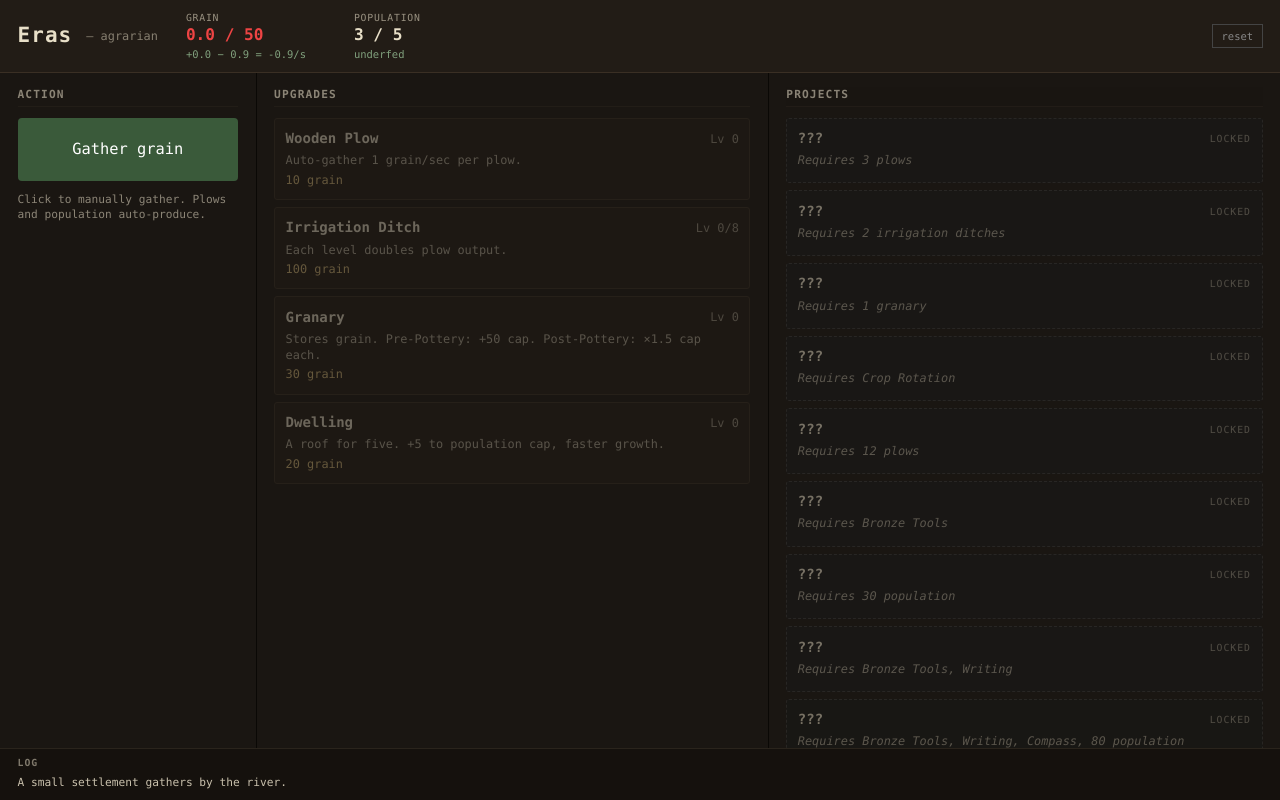
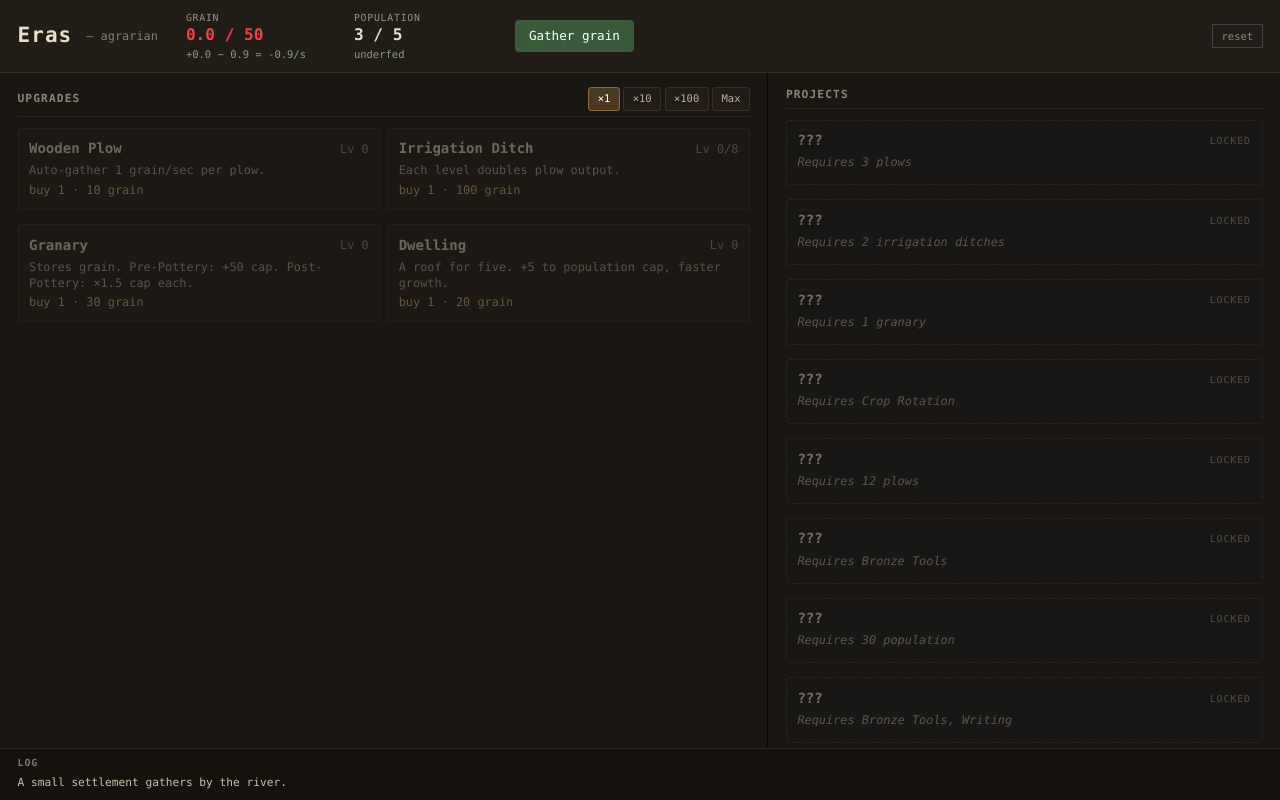
Before and after one commit to chrisklop/eras, a Svelte app: page / in a window 1280 px wide. Built offline with nearby package versions, Linux system fonts and the light colour scheme.

Commit message:
Bulk-buy x1/x10/x100/Max toggle; 2-col layout with card grid in panes

```diff
--- a/src/App.svelte
+++ b/src/App.svelte
@@ -1,8 +1,8 @@
 <script lang="ts">
   import { onMount, onDestroy } from 'svelte';
-  import { game, logEvent } from './game/game';
-  import { agrarianUpgrades, buyUpgrade, grainPerSec, grainConsumedPerSec, consumptionPerPop, grainCap, popCap, gatherGrain } from './game/eras/agrarian';
-  import { industrialUpgrades, buyIndustrialUpgrade, outputPerSec, grainDrainPerSec, outputCap } from './game/eras/industrial';
+  import { game, logEvent, buyMode, type BuyMode } from './game/game';
+  import { agrarianUpgrades, buyUpgrade, nextAgrarianBulkCost, grainPerSec, grainConsumedPerSec, consumptionPerPop, grainCap, popCap, gatherGrain } from './game/eras/agrarian';
+  import { industrialUpgrades, buyIndustrialUpgrade, nextBulkCost, outputPerSec, grainDrainPerSec, outputCap } from './game/eras/industrial';
   import { projects, projectAvailable, projectIncomplete, completeProject } from './game/projects';
   import { startLoop, stopLoop } from './game/tick';
   import { hydrate, resetGame } from './game/save';
@@ -36,6 +36,9 @@
   $: perPop = consumptionPerPop($game);
   $: visibleProjects = projects.filter(p => projectIncomplete(p, $game));
   $: completedCount = Object.keys($game.completedProjects ?? {}).length;
+
+  const buyModes: BuyMode[] = [1, 10, 100, 'max'];
+  function setMode(m: BuyMode) { buyMode.set(m); }
 
   function hardReset() {
     if (confirm('Wipe save and restart?')) {
@@ -77,64 +80,79 @@
         </div>
       {/if}
     </div>
+    <button class="big" on:click={gather}>Gather grain</button>
     <button class="reset" on:click={hardReset}>reset</button>
   </header>
 
   <main class="grid">
-    <section class="pane left">
-      <h2>Action</h2>
-      <button class="big" on:click={gather}>Gather grain</button>
-      <div class="hint">Click to manually gather. Plows and population auto-produce.</div>
-    </section>
+    <section class="pane upgrades-pane">
+      <div class="pane-head">
+        <h2>Upgrades</h2>
+        <div class="mode">
+          {#each buyModes as m}
+            <button class:active={$buyMode === m} on:click={() => setMode(m)}>{m === 'max' ? 'Max' : `×${m}`}</button>
+          {/each}
+        </div>
+      </div>
 
-    <section class="pane mid">
-      <h2>Upgrades</h2>
+      <div class="card-grid">
         {#each agrarianUpgrades as u}
           {@const lvl = $game.upgrades[u.id] ?? 0}
-        {@const cost = u.cost(lvl).grain}
           {@const maxed = u.max !== undefined && lvl >= u.max}
-        <button
-          class="upgrade"
-          disabled={maxed || grainAmt < cost}
-          on:click={() => buyUpgrade(u.id)}
-        >
+          {@const bulk = nextAgrarianBulkCost(u.id, $buyMode)}
+          {@const buyable = !maxed && bulk.n > 0 && grainAmt >= bulk.total}
+          <button class="upgrade" disabled={!buyable} on:click={() => buyUpgrade(u.id, $buyMode)}>
             <div class="row">
               <strong>{u.name}</strong>
               <span class="lvl">Lv {lvl}{u.max ? `/${u.max}` : ''}</span>
             </div>
             <div class="desc">{u.desc}</div>
-          <div class="cost">{maxed ? 'maxed' : `${fmt(cost)} grain`}</div>
+            <div class="cost">
+              {#if maxed}maxed
+              {:else if bulk.n === 0}—
+              {:else}
+                buy {bulk.n} · {fmt(bulk.total)} grain
+              {/if}
+            </div>
           </button>
         {/each}
+      </div>
 
-      {#if $game.era === 'industrial'}
+      {#if $game.era === 'industrial' || $game.era === 'information'}
+        <div class="pane-head">
           <h2 class="sub">Industry</h2>
+        </div>
+        <div class="card-grid">
           {#each industrialUpgrades as u}
             {@const lvl = $game.upgrades[u.id] ?? 0}
-          {@const c = u.cost(lvl)}
-          {@const grainCostOk = c.grain === undefined || grainAmt >= c.grain}
-          {@const outputCostOk = c.output === undefined || outputAmt >= c.output}
-          <button
-            class="upgrade"
-            disabled={!grainCostOk || !outputCostOk}
-            on:click={() => buyIndustrialUpgrade(u.id)}
-          >
+            {@const maxed = u.max !== undefined && lvl >= u.max}
+            {@const bulk = nextBulkCost(u.id, $buyMode)}
+            {@const have = bulk.res === 'grain' ? grainAmt : outputAmt}
+            {@const buyable = !maxed && bulk.n > 0 && have >= bulk.total}
+            <button class="upgrade" disabled={!buyable} on:click={() => buyIndustrialUpgrade(u.id, $buyMode)}>
               <div class="row">
                 <strong>{u.name}</strong>
-              <span class="lvl">Lv {lvl}</span>
+                <span class="lvl">Lv {lvl}{u.max ? `/${u.max}` : ''}</span>
               </div>
               <div class="desc">{u.desc}</div>
               <div class="cost">
-              {c.grain !== undefined ? `${fmt(c.grain)} grain` : ''}
-              {c.output !== undefined ? ` ${fmt(c.output)} output` : ''}
+                {#if maxed}maxed
+                {:else if bulk.n === 0}—
+                {:else}
+                  buy {bulk.n} · {fmt(bulk.total)} {bulk.res}
+                {/if}
               </div>
             </button>
           {/each}
+        </div>
       {/if}
     </section>
 
-    <section class="pane right">
-      <h2>Projects {completedCount > 0 ? `(${completedCount} complete)` : ''}</h2>
+    <section class="pane projects-pane">
+      <div class="pane-head">
+        <h2>Projects {completedCount > 0 ? `(${completedCount} done)` : ''}</h2>
+      </div>
+      <div class="card-grid">
       {#if visibleProjects.length === 0}
         <p class="empty">All projects complete. The world holds its breath.</p>
       {/if}
@@ -162,6 +180,7 @@
           </div>
         </button>
       {/each}
+      </div>
     </section>
   </main>
 
@@ -229,7 +248,7 @@
   .grid {
     grid-area: grid;
     display: grid;
-    grid-template-columns: minmax(220px, 1fr) minmax(280px, 2fr) minmax(280px, 2fr);
+    grid-template-columns: 3fr 2fr;
     gap: 1px;
     background: #0a0805;
     overflow: hidden;
@@ -246,25 +265,38 @@
     text-transform: uppercase;
     opacity: 0.55;
     letter-spacing: 0.1em;
+    margin: 0;
+  }
+  .pane-head {
+    display: flex;
+    align-items: center;
+    justify-content: space-between;
+    gap: 1rem;
     margin: 0 0 0.75rem;
-    position: sticky;
-    top: 0;
-    background: #1a1612;
-    padding-bottom: 0.25rem;
+    padding-bottom: 0.4rem;
     border-bottom: 1px solid #2a241c;
-    z-index: 1;
   }
   .pane h2.sub {
-    margin-top: 1.5rem;
-    border-top: 1px solid #2a241c;
-    padding-top: 0.75rem;
-    position: static;
+    margin-top: 1rem;
   }
-  .hint {
-    margin-top: 0.75rem;
-    font-size: 0.8rem;
-    opacity: 0.55;
-    line-height: 1.4;
+  .mode { display: flex; gap: 0.25rem; }
+  .mode button {
+    background: #221c16;
+    border: 1px solid #3a2f24;
+    color: #b8b09a;
+    padding: 0.25rem 0.6rem;
+    cursor: pointer;
+    font: inherit;
+    font-size: 0.75rem;
+    border-radius: 3px;
+  }
+  .mode button:hover { border-color: #6a5a3a; }
+  .mode button.active { background: #4a3a24; color: #fff; border-color: #8a6a3a; }
+
+  .card-grid {
+    display: grid;
+    grid-template-columns: repeat(auto-fill, minmax(240px, 1fr));
+    gap: 0.5rem;
   }
 
   /* Bottom log */
@@ -286,17 +318,17 @@
   .logbar ul { list-style: none; padding: 0; margin: 0; font-size: 0.8rem; }
   .logbar li { padding: 0.15rem 0; opacity: 0.85; }
 
-  /* Action button */
+  /* Action button (now in top bar) */
   .big {
-    width: 100%;
-    padding: 1.5rem 1rem;
     background: #3a5a3a;
     color: #fff;
     border: none;
     font: inherit;
-    font-size: 1.1rem;
+    font-size: 0.9rem;
     cursor: pointer;
     border-radius: 4px;
+    padding: 0.5rem 1rem;
+    margin-left: 0.5rem;
   }
   .big:hover { background: #4a6a4a; }
   .big:active { background: #2a4a2a; }
--- a/src/game/eras/agrarian.ts
+++ b/src/game/eras/agrarian.ts
@@ -132,17 +132,93 @@ export function grainPerSec(s: GameState = get(game)): number {
   return plowOutput + popOutput;
 }
 
-export function buyUpgrade(id: string) {
+/**
+ * Total cost to buy `count` levels of an upgrade starting at currentLvl,
+ * given a geometric cost function. Uses closed-form sum of a geometric series.
+ */
+export function bulkCost(
+  base: number,
+  growth: number,
+  currentLvl: number,
+  count: number,
+): number {
+  if (count <= 0) return 0;
+  // sum from k=0..count-1 of base * growth^(currentLvl+k)
+  //   = base * growth^currentLvl * (growth^count - 1) / (growth - 1)
+  if (growth === 1) return base * count;
+  const sum = base * Math.pow(growth, currentLvl) * (Math.pow(growth, count) - 1) / (growth - 1);
+  return Math.ceil(sum);
+}
+
+/**
+ * How many levels of an upgrade can be bought with `grain` available,
+ * given base/growth cost, starting at currentLvl. Closed-form inverse.
+ */
+export function affordableCount(
+  base: number,
+  growth: number,
+  currentLvl: number,
+  available: number,
+  maxLevel?: number,
+): number {
+  if (available <= 0) return 0;
+  // available >= base * growth^currentLvl * (growth^k - 1) / (growth - 1)
+  // (growth^k - 1) <= available * (growth - 1) / (base * growth^currentLvl)
+  // growth^k <= 1 + available * (growth - 1) / (base * growth^currentLvl)
+  const cap = 1 + (available * (growth - 1)) / (base * Math.pow(growth, currentLvl));
+  if (cap <= 1) return 0;
+  let k = Math.floor(Math.log(cap) / Math.log(growth));
+  // floor may be off by 1 due to float; verify and adjust.
+  while (bulkCost(base, growth, currentLvl, k + 1) <= available) k++;
+  while (k > 0 && bulkCost(base, growth, currentLvl, k) > available) k--;
+  if (maxLevel !== undefined) k = Math.min(k, maxLevel - currentLvl);
+  return Math.max(0, k);
+}
+
+export function nextAgrarianBulkCost(id: string, count: number | 'max'): { total: number; n: number } {
+  const s = get(game);
+  const curve = UPGRADE_CURVES[id];
+  if (!curve) return { total: 0, n: 0 };
+  const lvl = s.upgrades[id] ?? 0;
+  const def = agrarianUpgrades.find(u => u.id === id)!;
+  const grain = s.resources.grain ?? 0;
+  let n =
+    count === 'max'
+      ? affordableCount(curve.base, curve.growth, lvl, grain, def.max)
+      : Math.min(count, def.max !== undefined ? def.max - lvl : Infinity);
+  return { total: bulkCost(curve.base, curve.growth, lvl, n), n };
+}
+
+// Upgrade growth constants for bulk-buy lookups (mirror the table above).
+const UPGRADE_CURVES: Record<string, { base: number; growth: number; max?: number }> = {
+  plow:       { base: PLOW_BASE_COST,       growth: PLOW_COST_GROWTH },
+  irrigation: { base: IRRIGATION_BASE_COST, growth: IRRIGATION_COST_GROWTH, max: IRRIGATION_MAX },
+  granary:    { base: GRANARY_BASE_COST,    growth: GRANARY_COST_GROWTH },
+  dwelling:   { base: DWELLING_BASE_COST,   growth: DWELLING_COST_GROWTH },
+};
+
+export function buyUpgrade(id: string, count: number | 'max' = 1) {
   const s = get(game);
   const def = agrarianUpgrades.find(u => u.id === id);
-  if (!def) return;
+  const curve = UPGRADE_CURVES[id];
+  if (!def || !curve) return;
   const lvl = s.upgrades[id] ?? 0;
-  if (def.max && lvl >= def.max) return;
-  const cost = def.cost(lvl);
-  if (!spend('grain', cost.grain)) return;
+  if (def.max !== undefined && lvl >= def.max) return;
+  const remaining = def.max !== undefined ? def.max - lvl : Infinity;
+  const grain = s.resources.grain ?? 0;
+  let n =
+    count === 'max'
+      ? affordableCount(curve.base, curve.growth, lvl, grain, def.max)
+      : Math.min(count, remaining);
+  if (n <= 0) return;
+  // Clamp to what's actually affordable.
+  while (n > 0 && bulkCost(curve.base, curve.growth, lvl, n) > grain) n--;
+  if (n <= 0) return;
+  const total = bulkCost(curve.base, curve.growth, lvl, n);
+  if (!spend('grain', total)) return;
   game.update(s => ({
     ...s,
-    upgrades: { ...s.upgrades, [id]: lvl + 1 },
+    upgrades: { ...s.upgrades, [id]: lvl + n },
   }));
   if (lvl === 0) logEvent(`First ${def.name.toLowerCase()} built.`);
 }
--- a/src/game/eras/industrial.ts
+++ b/src/game/eras/industrial.ts
@@ -17,6 +17,7 @@
 
 import { get } from 'svelte/store';
 import { game, spend, logEvent, type GameState } from '../game';
+import { bulkCost, affordableCount } from './agrarian';
 
 const FACTORY_BASE_COST = 500;
 const FACTORY_COST_GROWTH = 1.3;
@@ -104,20 +105,55 @@ export function grainDrainPerSec(s: GameState = get(game)): number {
   return (s.upgrades.factory ?? 0) * FACTORY_GRAIN_DRAIN * factoryGrainMult(s);
 }
 
-export function buyIndustrialUpgrade(id: string) {
+// Mirror of cost curves for bulk-buy lookups. Each industrial upgrade pays
+// in either grain or output — track which.
+const INDUSTRIAL_CURVES: Record<
+  string,
+  { base: number; growth: number; max?: number; payRes: 'grain' | 'output' }
+> = {
+  factory:   { base: FACTORY_BASE_COST,   growth: FACTORY_COST_GROWTH,   payRes: 'grain' },
+  workshop:  { base: WORKSHOP_BASE_COST,  growth: WORKSHOP_COST_GROWTH,  payRes: 'grain' },
+  warehouse: { base: WAREHOUSE_BASE_COST, growth: WAREHOUSE_COST_GROWTH, payRes: 'output' },
+  railroad:  { base: RAILROAD_BASE_COST,  growth: RAILROAD_COST_GROWTH,  payRes: 'output', max: 7 },
+};
+
+export function buyIndustrialUpgrade(id: string, count: number | 'max' = 1) {
   const s = get(game);
   const def = industrialUpgrades.find(u => u.id === id);
-  if (!def) return;
+  const curve = INDUSTRIAL_CURVES[id];
+  if (!def || !curve) return;
   const lvl = s.upgrades[id] ?? 0;
-  if (def.max && lvl >= def.max) return;
-  const cost = def.cost(lvl);
-  if (cost.grain !== undefined && !spend('grain', cost.grain)) return;
-  if (cost.output !== undefined && !spend('output', cost.output)) return;
+  if (def.max !== undefined && lvl >= def.max) return;
+  const remaining = def.max !== undefined ? def.max - lvl : Infinity;
+  const available = s.resources[curve.payRes] ?? 0;
+  let n =
+    count === 'max'
+      ? affordableCount(curve.base, curve.growth, lvl, available, def.max)
+      : Math.min(count, remaining);
+  if (n <= 0) return;
+  while (n > 0 && bulkCost(curve.base, curve.growth, lvl, n) > available) n--;
+  if (n <= 0) return;
+  const total = bulkCost(curve.base, curve.growth, lvl, n);
+  if (!spend(curve.payRes, total)) return;
   game.update(s => ({
     ...s,
-    upgrades: { ...s.upgrades, [id]: lvl + 1 },
+    upgrades: { ...s.upgrades, [id]: lvl + n },
   }));
   if (lvl === 0) logEvent(`First ${def.name.toLowerCase()} built.`);
+}
+
+export function nextBulkCost(id: string, count: number | 'max'): { total: number; n: number; res: 'grain' | 'output' } {
+  const s = get(game);
+  const curve = INDUSTRIAL_CURVES[id];
+  if (!curve) return { total: 0, n: 0, res: 'grain' };
+  const lvl = s.upgrades[id] ?? 0;
+  const def = industrialUpgrades.find(u => u.id === id)!;
+  const available = s.resources[curve.payRes] ?? 0;
+  let n =
+    count === 'max'
+      ? affordableCount(curve.base, curve.growth, lvl, available, def.max)
+      : Math.min(count, def.max !== undefined ? def.max - lvl : Infinity);
+  return { total: bulkCost(curve.base, curve.growth, lvl, n), n, res: curve.payRes };
 }
 
 export function tickIndustrial(dt: number) {
--- a/src/game/game.ts
+++ b/src/game/game.ts
@@ -26,6 +26,9 @@ export const initialState: GameState = {
 
 export const game = writable<GameState>(initialState);
 
+export type BuyMode = 1 | 10 | 100 | 'max';
+export const buyMode = writable<BuyMode>(1);
+
 export function logEvent(msg: string) {
   game.update(s => ({ ...s, log: [msg, ...s.log].slice(0, 50) }));
 }
```
Lines whose indentation alone changed are shown as unchanged.
